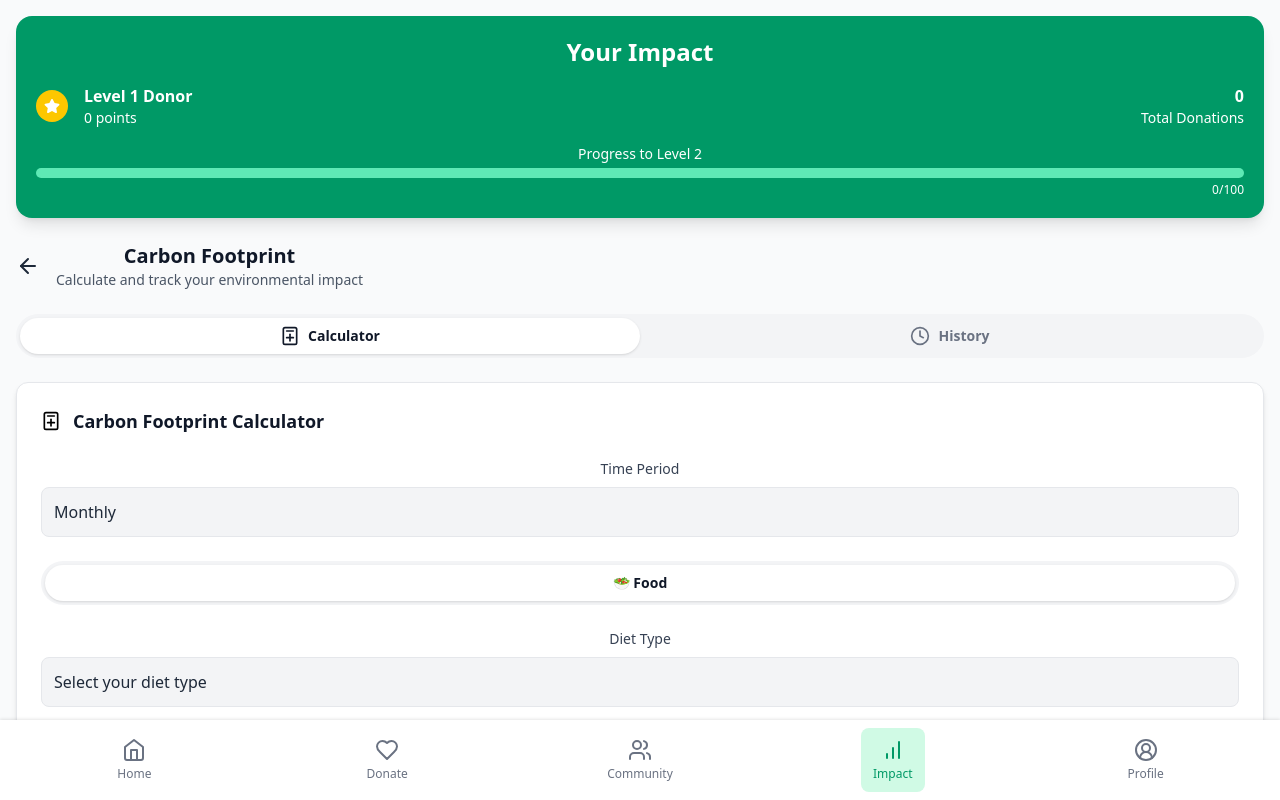
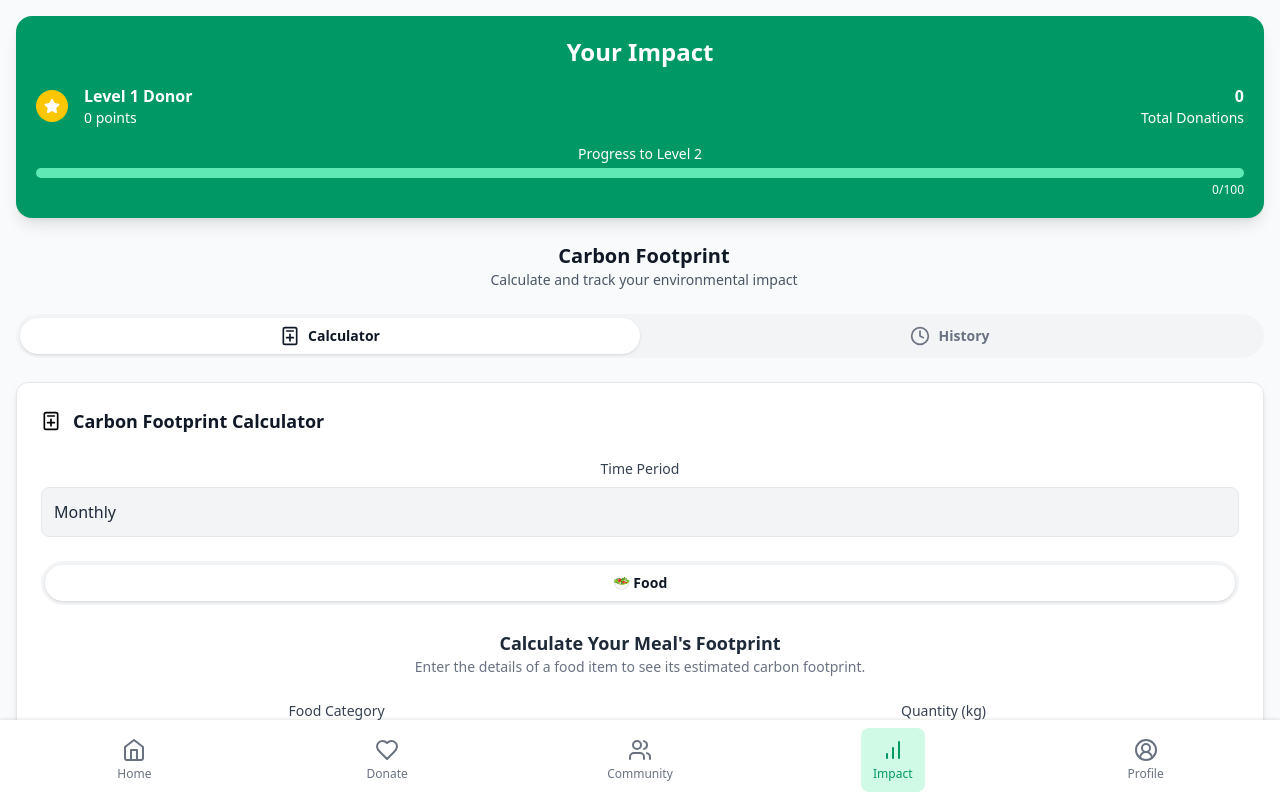
Before and after one commit to Harsh3004/Annpurna, a React (Vite) app in the folder frontend/: page /impact in a window 1280 px wide. Both pictures are taken after a click on the button "Calculate My Carbon Footprint". Shown: the top 800 px of the page. Built offline with nearby package versions, Linux system fonts and the light colour scheme.

Commit message:
Basic prototype complete

```diff
--- a/frontend/src/pages/Community.jsx
+++ b/frontend/src/pages/Community.jsx
@@ -9,8 +9,6 @@ import training from '../assets/training.png';
 import community1 from '../assets/community1.png';
 import foodDonation from '../assets/foodDonation.png';
 
-
-// Using inline SVGs for icons to keep it in a single file
 const icons = {
   heart: (props) => (
     <svg
@@ -121,7 +119,6 @@ const icons = {
   ),
 };
 
-// Mock data for the posts
 const mockPosts = [
   {
     initials: 'RS',
@@ -158,7 +155,6 @@ const mockPosts = [
   },
 ];
 
-// Mock data for the groups
 const mockGroups = [
   {
     image: 'https://placehold.co/40x40/e2e8f0/0f172a?text=Mumbai+Food',
@@ -183,7 +179,6 @@ const mockGroups = [
   },
 ];
 
-// Mock data for the events
 const mockEvents = [
   {
     image: community1,
@@ -223,7 +218,6 @@ export const Community = () => {
   const tabs = ['Stories', 'Groups', 'Events'];
   const navItems = ['Home', 'Donate', 'Community', 'Impact', 'Profile'];
 
-  // This function will call the Gemini API to get a post suggestion
   const getPostSuggestion = async () => {
     if (!newPostText.trim()) return;
 
@@ -260,9 +254,8 @@ export const Community = () => {
     }
   };
 
-  // This function will call the Gemini API to summarize event contributions
   const getEventSummary = async (eventName, volunteers) => {
-    if (summaryText[eventName]) return; // Don't re-generate if already exists
+    if (summaryText[eventName]) return;
 
     setLoading(true);
     const apiKey = "";
--- a/frontend/src/pages/Home.jsx
+++ b/frontend/src/pages/Home.jsx
@@ -14,7 +14,6 @@ const callGeminiAPI = async (prompt) => {
     };
 
     try {
-        // Using exponential backoff for retries
         let response;
         for (let i = 0; i < 5; i++) {
             response = await fetch(apiUrl, {
--- a/frontend/src/pages/Impact.jsx
+++ b/frontend/src/pages/Impact.jsx
@@ -204,7 +204,11 @@ const CalculatorView = ({ onBackClick }) => {
   const [mainView, setMainView] = useState('Calculator');
   const [calculatorState, setCalculatorState] = useState('form');
   const [activeCategory, setActiveCategory] = useState('Food');
-  const historyData = [{ id: 1, value: 51.0, period: 'monthly', date: 'Sep 13, 2025', annualValue: 612.0, tag: 'low' }, { id: 2, value: 0.0, period: 'monthly', date: 'Sep 13, 2025', annualValue: 0.0, tag: 'low' }];
+
+  const historyData = [
+    { id: 1, value: 51.0, period: 'monthly', date: 'Sep 13, 2025', annualValue: 612.0, tag: 'low' },{ id: 2, value: 0.0, period: 'monthly', date: 'Sep 13, 2025', annualValue: 0.0, tag: 'low' }
+  ];
+
   const mainTabClass = (viewName) => `flex-1 flex items-center justify-center gap-2 py-2 text-sm font-semibold rounded-full transition-all duration-200 ` + (mainView === viewName ? 'bg-white text-gray-900 shadow-sm' : 'text-gray-500');
   const categoryTabClass = (categoryName) => `flex-1 flex items-center justify-center gap-2 py-2 font-semibold rounded-full transition-all duration-200 ` + (activeCategory === categoryName ? 'bg-white text-gray-900 shadow-sm' : 'text-gray-500 hover:bg-gray-200');
 
@@ -212,12 +216,12 @@ const CalculatorView = ({ onBackClick }) => {
     <div className="w-full max-w-md lg:max-w-screen mx-auto font-sans mb-10">
       {calculatorState === 'form' ? (
         <>
-          <div className="flex items-center mb-6">
-            <button onClick={onBackClick} className="p-2 -ml-2">
-              <BackIcon />
-            </button>
-            <div className="ml-2">
-              <h1 className="text-xl font-bold text-gray-900">Carbon Footprint</h1>
+          <div className="flex items-center mb-6 justify-center">
+            <div className="ml-2 flex flex-col ">
+              <h1 className="text-xl font-bold text-gray-900">
+                Carbon Footprint
+              </h1>
+
               <p className="text-sm text-gray-600">
                 Calculate and track your environmental impact
               </p>
@@ -234,21 +238,85 @@ const CalculatorView = ({ onBackClick }) => {
                 <h2 className="text-lg font-semibold text-gray-900">Carbon Footprint Calculator</h2>
               </div>
               <div>
-                <label htmlFor="time-period" className="block text-sm font-medium text-gray-700 mb-2">Time Period</label>
-                <select id="time-period" className="w-full bg-gray-100 border border-gray-200 rounded-lg p-3 text-gray-800 appearance-none focus:outline-none focus:ring-2 focus:ring-gray-400"><option>Monthly</option><option>Yearly</option></select></div>
+                <label htmlFor="time-period" className="block text-sm font-medium text-gray-700 mb-2">
+                  Time Period
+                </label>
+                <select id="time-period" className="w-full bg-gray-100 border border-gray-200 rounded-lg p-3 text-gray-800 appearance-none focus:outline-none focus:ring-2 focus:ring-gray-400">
+                  <option>Monthly</option>
+                  <option>Yearly</option>
+                </select>
+              </div>
+
               <div className="flex items-center bg-gray-100 p-1 rounded-full text-sm">
-                {/* <button onClick={() => setActiveCategory('Transport')} className={categoryTabClass('Transport')}>🚗 Transport</button>
-                              <button onClick={() => setActiveCategory('Energy')} className={categoryTabClass('Energy')}>⚡️ Energy</button> */}
+                <button onClick={() => setActiveCategory('Food')} className={categoryTabClass('Food')}>
+                  🥗 Food
+                </button>
+              </div>
 
-                <button onClick={() => setActiveCategory('Food')} className={categoryTabClass('Food')}>🥗 Food</button></div>
               <div className="flex flex-col gap-4">
                 {activeCategory === 'Transport' && (<p className="text-center text-gray-500 p-4 bg-gray-50 rounded-lg">Transport inputs go here.</p>)}
-                {activeCategory === 'Food' && (<div><label htmlFor="diet-type" className="block text-sm font-medium text-gray-700 mb-2">Diet Type</label><select id="diet-type" className="w-full bg-gray-100 border border-gray-200 rounded-lg p-3 text-gray-800 appearance-none focus:outline-none focus:ring-2 focus:ring-gray-400">
-                  <option value="" disabled selected>Select your diet type</option>
-                  <option value="vegan"></option>
-                  <option value="vegan">Vegan</option>
-                  <option value="vegan">Vegan</option>
-                </select></div>)}
+
+
+                            {/* --- UPDATED FOOD TAB CONTENT START --- */}
+                            {activeCategory === 'Food' && (
+                                <div className="space-y-6">
+                                    <div className="text-center">
+                                        <h3 className="text-lg font-semibold text-gray-800">Calculate Your Meal's Footprint</h3>
+                                        <p className="text-sm text-gray-500">Enter the details of a food item to see its estimated carbon footprint.</p>
+                                    </div>
+
+                                    <div className="grid grid-cols-1 md:grid-cols-2 gap-4">
+                                        <div>
+                                            <label htmlFor="food-category" className="block text-sm font-medium text-gray-700 mb-2">Food Category</label>
+                                            <select id="food-category" className="w-full bg-gray-100 border border-gray-200 rounded-lg p-3 text-gray-800 appearance-none focus:outline-none focus:ring-2 focus:ring-gray-400">
+                                                <option>Fruits and fruit products</option>
+                                                <option>Vegetables</option>
+                                                <option>Grains & Cereals</option>
+                                                <option>Meat & Poultry</option>
+                                                <option>Dairy & Eggs</option>
+                                            </select>
+                                        </div>
+                                        <div>
+                                            <label htmlFor="quantity" className="block text-sm font-medium text-gray-700 mb-2">Quantity (kg)</label>
+                                            <input type="number" id="quantity" defaultValue="1" className="w-full bg-gray-100 border border-gray-200 rounded-lg p-3 text-gray-800 focus:outline-none focus:ring-2 focus:ring-gray-400" />
+                                        </div>
+                                    </div>
+
+                                    <div className="pt-4 border-t border-gray-200">
+                                        <h4 className="text-md font-semibold text-gray-600 mb-4">Optional Details for Better Accuracy</h4>
+                                        <div className="space-y-4">
+                                            <div>
+                                                <label htmlFor="meal-type" className="block text-sm font-medium text-gray-700 mb-2">Meal Type</label>
+                                                <select id="meal-type" className="w-full bg-gray-100 border border-gray-200 rounded-lg p-3 text-gray-800 appearance-none focus:outline-none focus:ring-2 focus:ring-gray-400">
+                                                    <option value="" disabled selected>Select a meal type</option>
+                                                    <option>Breakfast</option>
+                                                    <option>Lunch</option>
+                                                    <option>Dinner</option>
+                                                    <option>Snack</option>
+                                                </select>
+                                            </div>
+                                            <div className="grid grid-cols-1 md:grid-cols-2 gap-4">
+                                                <div>
+                                                    <h5 className="text-sm font-medium text-gray-700 mb-2">Production</h5>
+                                                    <div className="space-y-2 ">
+                                                        <label className="flex items-center gap-2 text-gray-600"><input type="radio" name="production" className="h-4 w-4 text-emerald-600 border-gray-300 focus:ring-emerald-500" defaultChecked /><span>Conventional</span></label>
+                                                        <label className="flex items-center gap-2 text-gray-600"><input type="radio" name="production" className="h-4 w-4 text-emerald-600 border-gray-300 focus:ring-emerald-500" /><span>Organic</span></label>
+                                                    </div>
+                                                </div>
+                                                <div>
+                                                    <h5 className="text-sm font-medium text-gray-700 mb-2">Sourcing</h5>
+                                                    <div className="space-y-2">
+                                                        <label className="flex items-center gap-2 text-gray-600"><input type="radio" name="sourcing" className="h-4 w-4 text-emerald-600 border-gray-300 focus:ring-emerald-500" defaultChecked /><span>Imported</span></label>
+                                                        <label className="flex items-center gap-2 text-gray-600"><input type="radio" name="sourcing" className="h-4 w-4 text-emerald-600 border-gray-300 focus:ring-emerald-500" /><span>Locally Sourced</span></label>
+                                                    </div>
+                                                </div>
+                                            </div>
+                                        </div>
+                                    </div>
+                                </div>
+                            )}
+
+
                 {activeCategory === 'Energy' && (<p className="text-center text-gray-500 p-4 bg-gray-50 rounded-lg">Energy inputs go here. 💡</p>)}
               </div>
               <button onClick={() => setCalculatorState('result')} className="bg-emerald-500 hover:bg-emerald-600 text-white font-semibold py-3 px-5 rounded-lg w-full transition-colors duration-200 mt-2">Calculate Carbon Footprint</button>
--- a/frontend/src/pages/Profile.jsx
+++ b/frontend/src/pages/Profile.jsx
@@ -1,6 +1,8 @@
 import React, { useState } from 'react';
 import { BottomNav } from './common/BottomNav';
 import { IoMdSettings } from "react-icons/io";
+import { Link } from 'react-router-dom';
+import toast from 'react-hot-toast';
 
 // Icon Components for reusability and cleaner JSX
 const Icon = ({ children, className }) => <div className={className}>{children}</div>;
@@ -215,10 +217,14 @@ const ActivityItem = ({ icon, title, subtitle }) => (
 // Logout and Footer
 const LogoutButton = () => (
     <div className="mx-4 mb-4">
-        <a href="#" className="flex items-center justify-center space-x-3 bg-white rounded-xl shadow p-4 text-red-600 font-bold hover:bg-gray-100">
+        <Link to='/login'
+        onClick={() => {
+            toast.success("Logout Successfully");
+        }}
+        className="flex items-center justify-center space-x-3 bg-white rounded-xl shadow p-4 text-red-600 font-bold hover:bg-gray-100">
             <LogOutIcon />
             <span>Log Out</span>
-        </a>
+        </Link>
     </div>
 );
 
```
